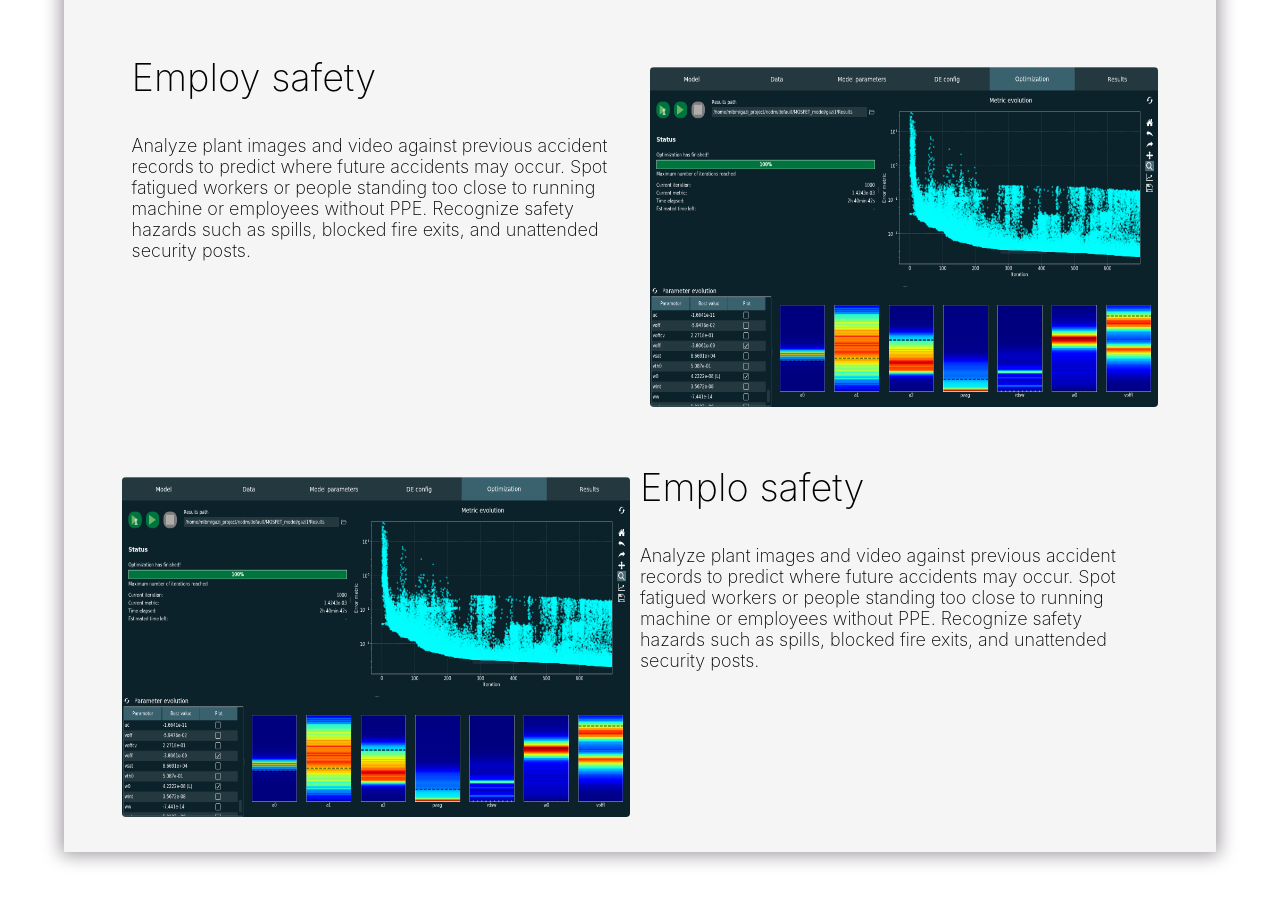
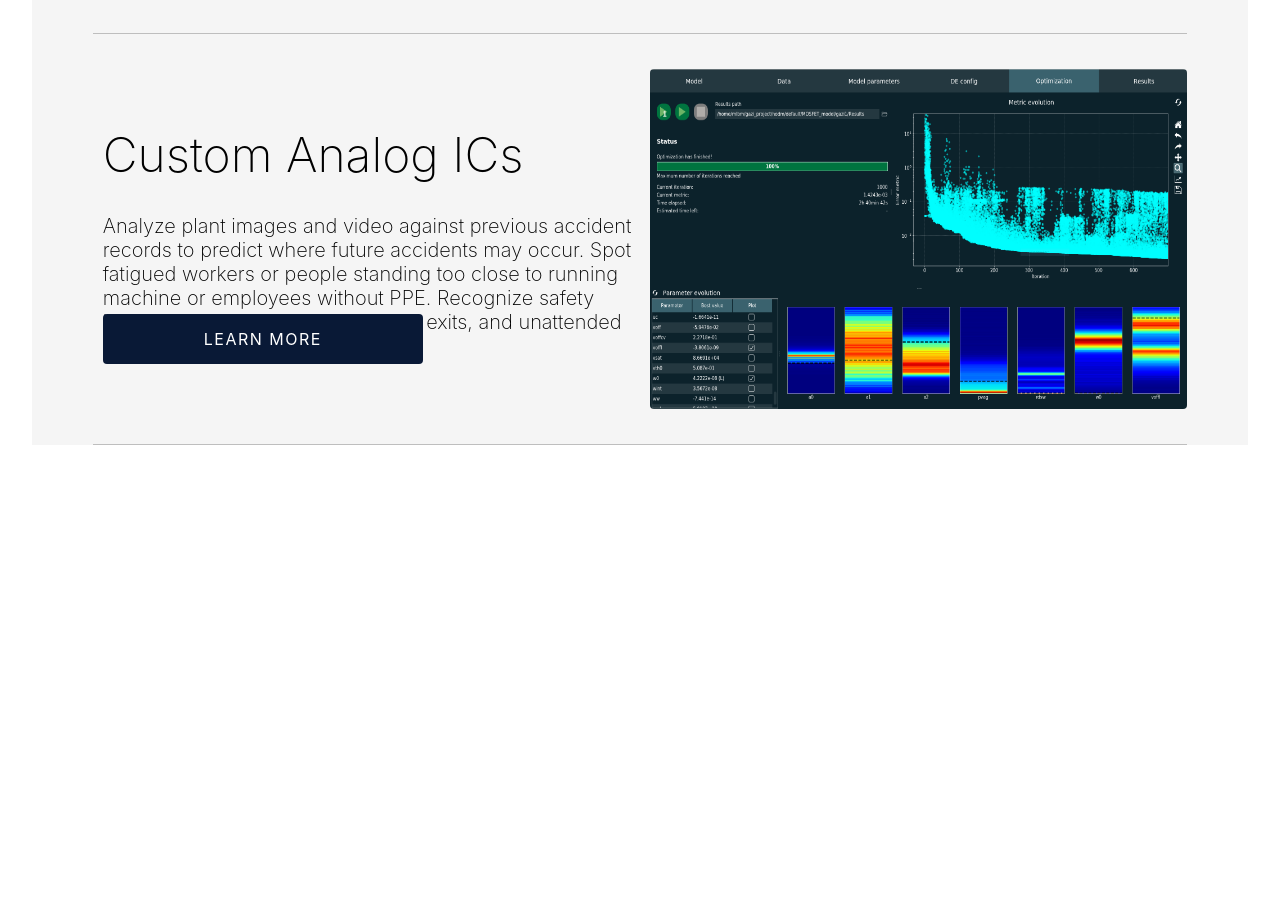
Before and after one commit to edonD/Neoevolution, a Next.js app: page / in a window 1280 px wide. Shown: the part 1788-2690 px from the top of the page. After the commit the page ends 2283 px from the top, so only its background shows below. Built offline with nearby package versions, Linux system fonts and the light colour scheme.

Commit message:
improved thirs part

```diff
--- a/Components/Home/First.js
+++ b/Components/Home/First.js
@@ -96,8 +96,8 @@ const RequestButton = styled(Button)`
     font-size: 16px;
     transition: all 0.2s ease 0s;
     &:hover {
-      background-color: #96b4f7;
-
+      background-color: #091936;
+      color: white;
       border-color: transparent;
     }
     @media (max-width: 1000px) {
--- a/Components/Home/Third.js
+++ b/Components/Home/Third.js
@@ -1,8 +1,9 @@
 import React, { useEffect, useState } from "react";
 import styled from "styled-components";
 import Image from "next/image";
+import { Button } from "@mui/material";
 
-function Third({ sreverse, header, paragraph }) {
+function Third({ sreverse, header, paragraph, button }) {
   return (
     <Container>
       <RowContainer sreverse={sreverse}>
@@ -13,6 +14,9 @@ function Third({ sreverse, header, paragraph }) {
           <BodyBodyContainer>
             <p>{paragraph}</p>
           </BodyBodyContainer>
+          <ButtonContainer>
+            <RequestButton>{button}</RequestButton>
+          </ButtonContainer>
         </SecondPart>
         <OnePart>
           <StyledImage>
@@ -25,6 +29,7 @@ function Third({ sreverse, header, paragraph }) {
           </StyledImage>
         </OnePart>
       </RowContainer>
+      <Divider />
     </Container>
   );
 }
@@ -62,7 +67,44 @@ const RowContainer = styled.div`
     height: 400px;
   }
 `;
+const ButtonContainer = styled.div`
+  position: relative;
+  width: 100%;
+  height: fit-content;
 
+  display: flex;
+  flex-direction: row;
+  justify-content: flex-start;
+  align-items: flex-start;
+  color: white;
+`;
+
+const RequestButton = styled(Button)`
+  && {
+    font-family: Inter, Montserrat, Helvetica, Arial, sans-serif;
+    width: 320px;
+    height: 50px;
+
+    padding: 8px 16px;
+    margin-left: 0px;
+    letter-spacing: 1.5px;
+    font-weight: 400;
+    border-radius: 4px;
+
+    font-size: 16px;
+    transition: all 0.1s ease 0s;
+    background-color: #091936;
+    color: white;
+    &:hover {
+      background-color: white;
+      color: #091936;
+      border-color: transparent;
+    }
+    @media (max-width: 1000px) {
+      display: none;
+    }
+  }
+`;
 const StyledImage = styled.div`
   height: 85%;
   width: 100%;
@@ -84,7 +126,10 @@ const SecondPart = styled.div`
   user-select: none;
   display: flex;
   flex-direction: column;
-  justify-content: ${(p) => (p.sreverse === true ? "center" : "flex-start")};
+  padding-left: ${(p) => (p.sreverse === true ? "0px" : "50px")};
+  /* justify-content: ${(p) =>
+    p.sreverse === true ? "center" : "flex-start"}; */
+  justify-content: center;
   align-items: center;
   color: #232331;
   @media screen and (max-width: 1200px) {
@@ -93,7 +138,7 @@ const SecondPart = styled.div`
   }
 `;
 const BodyBodyContainer = styled.div`
-  height: 80%;
+  height: 30%;
   width: 100%;
   user-select: none;
   display: flex;
@@ -101,7 +146,7 @@ const BodyBodyContainer = styled.div`
   align-items: flex-start;
   color: black;
   p {
-    font-size: 18px;
+    font-size: 20px;
     font-weight: 200;
     @media screen and (max-width: 1200px) {
       font-size: 14px;
@@ -123,7 +168,7 @@ const BodyHeaderContainer = styled.div`
 
   h1 {
     margin: 0px;
-    font-size: 38px;
+    font-size: 48px;
     font-weight: 200;
     color: black;
     @media screen and (max-width: 1200px) {
@@ -134,7 +179,11 @@ const BodyHeaderContainer = styled.div`
     }
   }
 `;
-
+const Divider = styled.div`
+  width: 90%;
+  height: 1px;
+  background-color: #bebebe;
+`;
 const OnePart = styled.div`
   width: 50%;
   height: 100%;
--- a/pages/index.js
+++ b/pages/index.js
@@ -13,31 +13,28 @@ function index() {
       <ThirdContainer>
         <Third
           sreverse={true}
-          header={"Active Modeling"}
+          header={"Model Calibration Software"}
           paragraph={
             "Analyze plant images and video against previous accident records to predict where future accidents may occur. Spot fatigued workers or people standing too close to running machine or employees without PPE. Recognize safety hazards such as spills, blocked fire exits, and unattended security posts."
           }
+          button={"Contact US"}
         />
         <Third
           sreverse={false}
-          header={"yee safety"}
+          header={"Analog IP Technology"}
           paragraph={
             "Analyze plant images and video against previous accident records to predict where future accidents may occur. Spot fatigued workers or people standing too close to running machine or employees without PPE. Recognize safety hazards such as spills, blocked fire exits, and unattended security posts."
           }
+          button={"Contact US"}
         />
+
         <Third
           sreverse={true}
-          header={"Employ safety"}
+          header={"Custom Analog ICs"}
           paragraph={
             "Analyze plant images and video against previous accident records to predict where future accidents may occur. Spot fatigued workers or people standing too close to running machine or employees without PPE. Recognize safety hazards such as spills, blocked fire exits, and unattended security posts."
           }
-        />
-        <Third
-          sreverse={false}
-          header={"Emplo safety"}
-          paragraph={
-            "Analyze plant images and video against previous accident records to predict where future accidents may occur. Spot fatigued workers or people standing too close to running machine or employees without PPE. Recognize safety hazards such as spills, blocked fire exits, and unattended security posts."
-          }
+          button={"Learn More"}
         />
       </ThirdContainer>
     </Container>
@@ -59,10 +56,9 @@ const ThirdContainer = styled.div`
   flex-direction: column;
   justify-content: center;
   align-items: center;
-  width: 90%;
+  width: 95%;
   height: 100%;
   margin-bottom: 50px;
-  box-shadow: 0px 0px 17px 3px rgba(158, 153, 158, 1);
 `;
 
 export default index;
```
